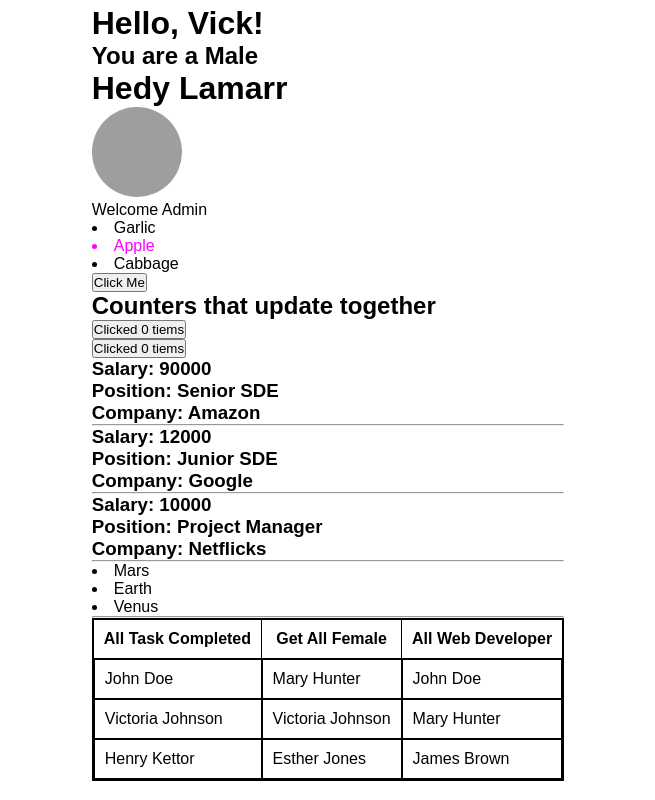
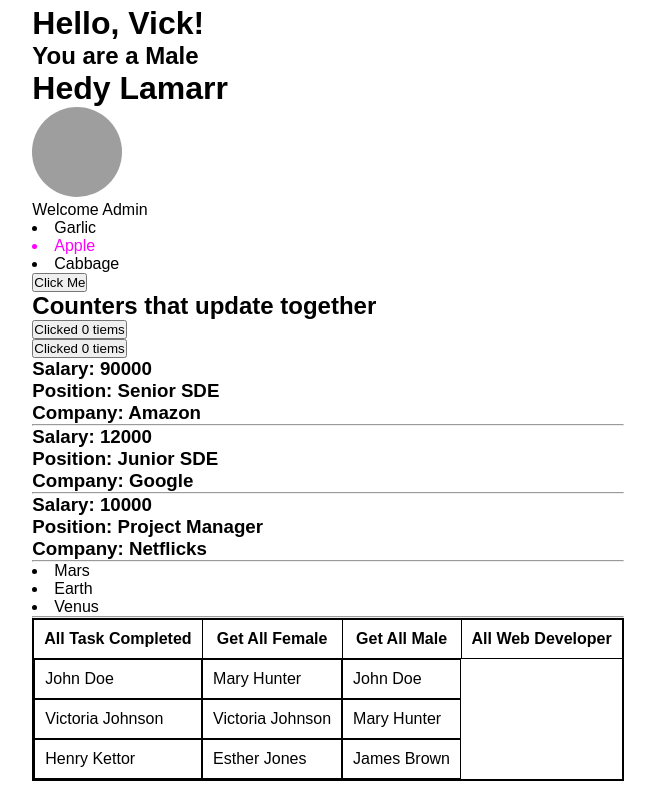
Before and after one commit to nimely111/React-Coding-snippet, a React (Vite) app: page / in a window 1280 px wide. Shown: the top 800 px of the page, without its empty margins (312-967 px from the left). Built offline with nearby package versions, Linux system fonts and the light colour scheme; grey boxes are pictures that could not be loaded.

Commit message:
add table th to get all male

```diff
--- a/src/Employees.jsx
+++ b/src/Employees.jsx
@@ -29,6 +29,11 @@ function Emplooyes() {
               border: '1px solid black',
               padding: '10px'
               }}>Get All Female</th>
+            <th
+            style={{
+              border: '1px solid black',
+              padding: '10px'
+              }}>Get All Male</th>
             <th
             style={{
               border: '1px solid black',
```
